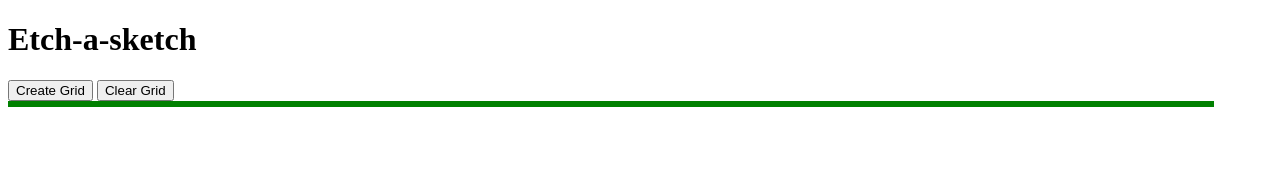
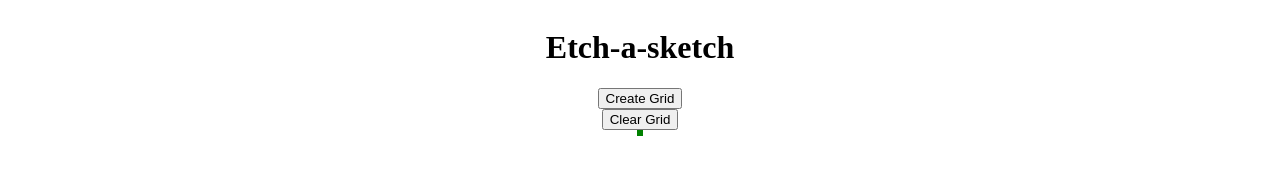
Before and after one commit to GiroFrm/etch-a-sketch, a plain HTML site: page index.html in a window 1280 px wide. Drawn offline with Linux system fonts and the light colour scheme.

Commit message:
style: Center elements at the center of the page

```diff
--- a/style.css
+++ b/style.css
@@ -1,3 +1,10 @@
+
+body{
+    display: flex;
+    flex-direction: column;
+    align-items: center;
+
+}
 
 .container{
     border: 3px solid green;
```
